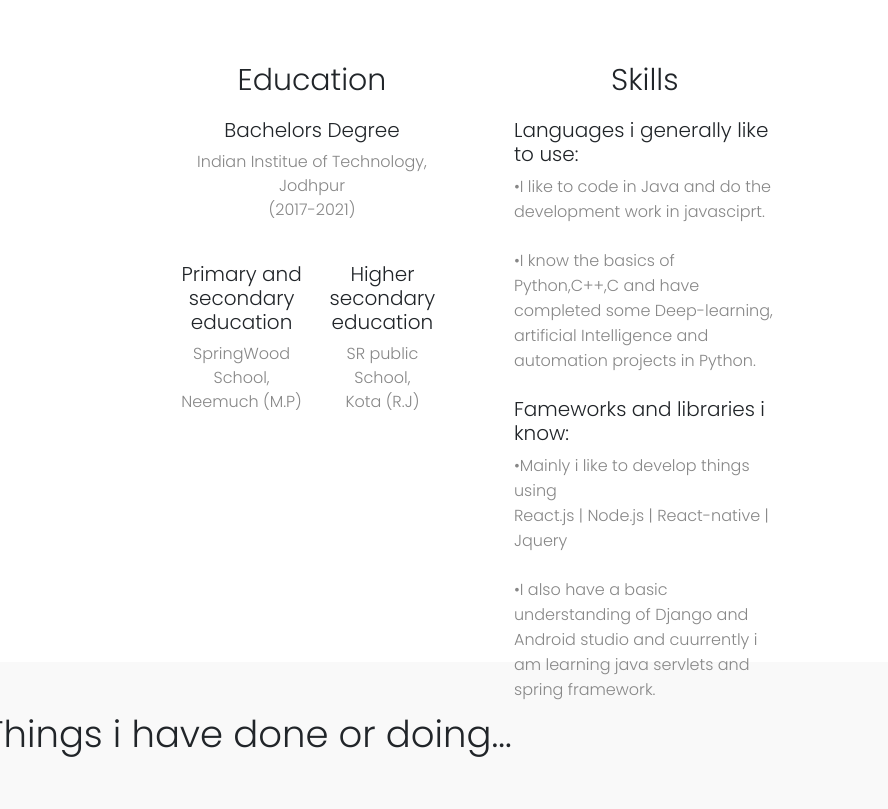
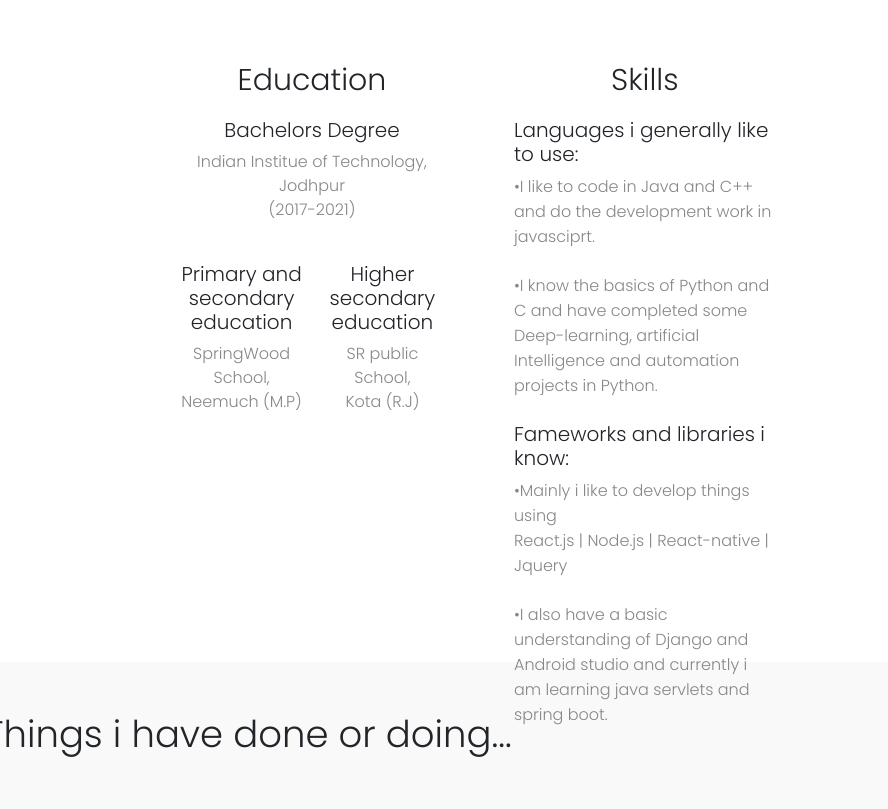
Before and after one commit to asifahmed0021/asifahmed, a React app: page / in a window 1280 px wide. Shown: the part 988-1797 px from the top of the page, 392-1280 px from the left. Built offline with nearby package versions, Linux system fonts and the light colour scheme; some packages are replaced by stand-ins of ours.

Commit message:
dp change

```diff
--- a/src/components/about.js
+++ b/src/components/about.js
@@ -119,14 +119,14 @@ class About extends React.Component{
                                 <div className='slot4'>
                                     <div className='sub'>
                                     <h2 className='category4'>Languages i generally like to use:</h2>
-                                    <p className='lang'>•I like to code in Java and do the development work in javasciprt.</p><br></br>
-                                    <p className='lang'>•I know the basics of Python,C++,C and have completed some Deep-learning, artificial Intelligence and automation projects in Python.</p><br></br>
+                                    <p className='lang'>•I like to code in Java and C++ and do the development work in javasciprt.</p><br></br>
+                                    <p className='lang'>•I know the basics of Python and C and have completed some Deep-learning, artificial Intelligence and automation projects in Python.</p><br></br>
 
                                     </div>
                                     <div className='sub'>
                                     <h2 className='category4'>Fameworks and libraries i know:</h2>
                                     <p className='lang'>•Mainly i like to develop things using <br></br>React.js | Node.js | React-native | Jquery</p><br></br>
-                                    <p className='lang'>•I also have a basic understanding of Django and Android studio and cuurrently i am learning java servlets and spring framework.</p>
+                                    <p className='lang'>•I also have a basic understanding of Django and Android studio and currently i am learning java servlets and spring boot.</p>
                                     </div>
                                 </div>
                             </div>
--- a/src/components/home.js
+++ b/src/components/home.js
@@ -27,7 +27,7 @@ class Home extends React.Component{
         return(
             <div className="homeContainer">
                 <div className='topHead'>
-                    <h1 className='hello'>It works without build too!!</h1>
+                    <h1 className='hello'>Hello, I am Asif.</h1>
                     <p className='me'>and this is the tiny part of the web that i call my own. I'm a full time software developer and love playing basketball. The things i do of interest is posted here so i can keep track of it all and maybe even inspire someone. :)</p>
 
                 </div>
```
Also changed, not shown: build/asset-manifest.json, build/index.html, src/images/asifc.png (added), 5 other files.
